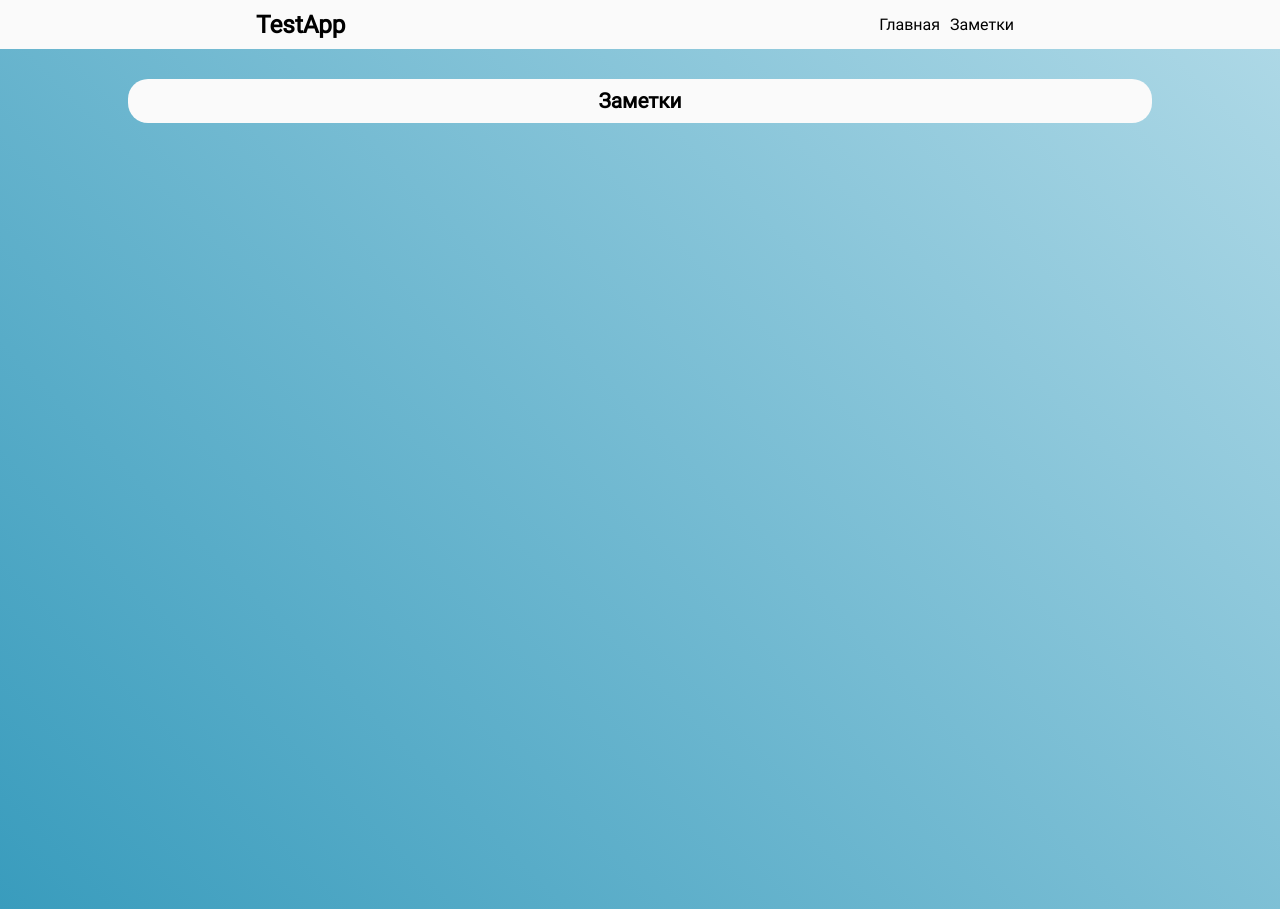
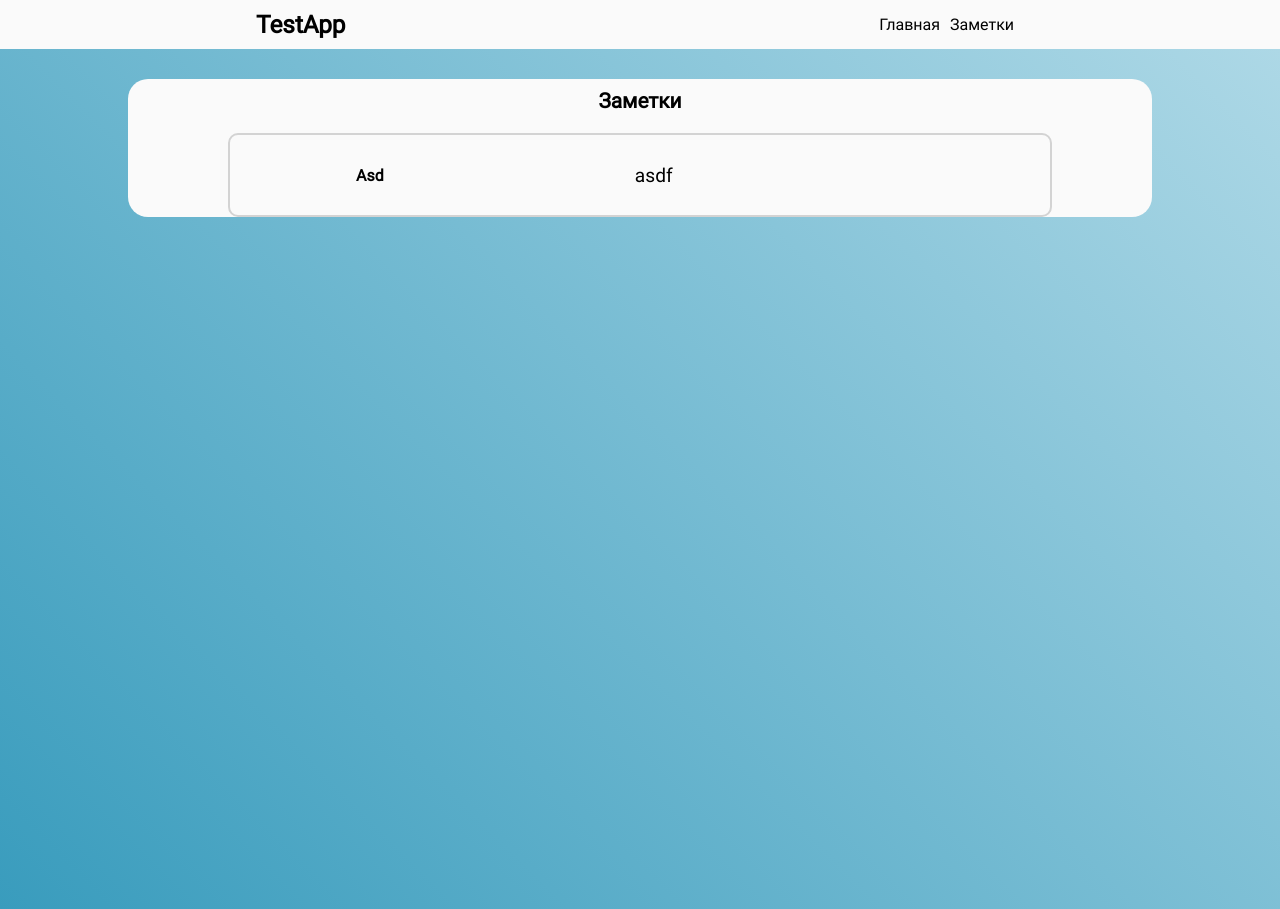
Before and after one commit to as4itakar/TodoApp, an Angular app: page / in a window 1280 px wide. Built offline with nearby package versions, Linux system fonts and the light colour scheme.

Commit message:
add task comp

```diff
--- /dev/null
+++ b/src/app/components/task/task.component.html
@@ -0,0 +1,9 @@
+<div class="todo-panel">
+  <div class="little-title name-container">
+    <h5 class="black">Asd</h5>
+  </div>
+  <div class="info-container">
+    <p class="paragraph black">asdf</p>
+  </div>
+  <div class="controler-container"></div>
+</div>
--- /dev/null
+++ b/src/app/components/task/task.component.scss
@@ -0,0 +1,12 @@
+@import 'src/global.scss';
+
+.todo-panel{
+    width:80%;
+    margin: 10px auto;
+    min-height: 80px;
+    display: flex;
+    justify-content: space-around;
+    align-items: center;
+    border-radius: $low-radius;
+    border: 2px solid lightgray
+}
--- /dev/null
+++ b/src/app/components/task/task.component.ts
@@ -0,0 +1,15 @@
+import { Component, OnInit } from '@angular/core';
+
+@Component({
+  selector: 'app-task',
+  templateUrl: './task.component.html',
+  styleUrls: ['./task.component.scss']
+})
+export class TaskComponent implements OnInit {
+
+  constructor() { }
+
+  ngOnInit() {
+  }
+
+}
--- a/src/app/modules/todo/todo.component.html
+++ b/src/app/modules/todo/todo.component.html
@@ -1,8 +1,8 @@
 <section class="todo-list-wrapper">
   <article class="title-container">
-    <h5 class="little-title black">Заметки</h5>
+    <h5 class="normal-title black">Заметки</h5>
   </article>
   <article class="todo-container">
-
+    <app-task></app-task>
   </article>
 </section>
--- a/src/styles.scss
+++ b/src/styles.scss
@@ -21,8 +21,13 @@ body{
     font-weight: bold;
 }
 
+.normal-title{
+    font-size: 1.3rem;
+    font-weight: bold;
+}
+
 .little-title{
-    font-size: 1.3rem;
+    font-size: 1.2rem;
     font-weight: bold;
 }
 
```
Also changed, not shown: src/app/modules/todo/todo.module.ts (+6 -1 lines), 1 other file (tests, documents, lock files or other folders).
